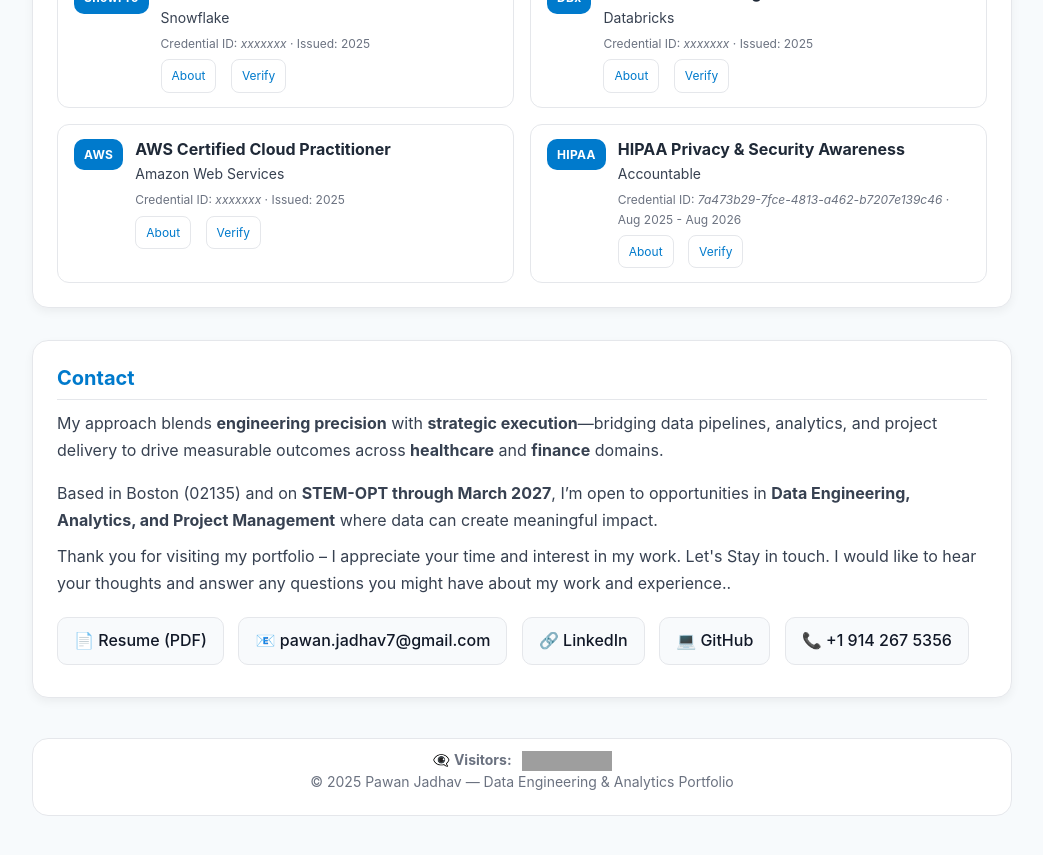
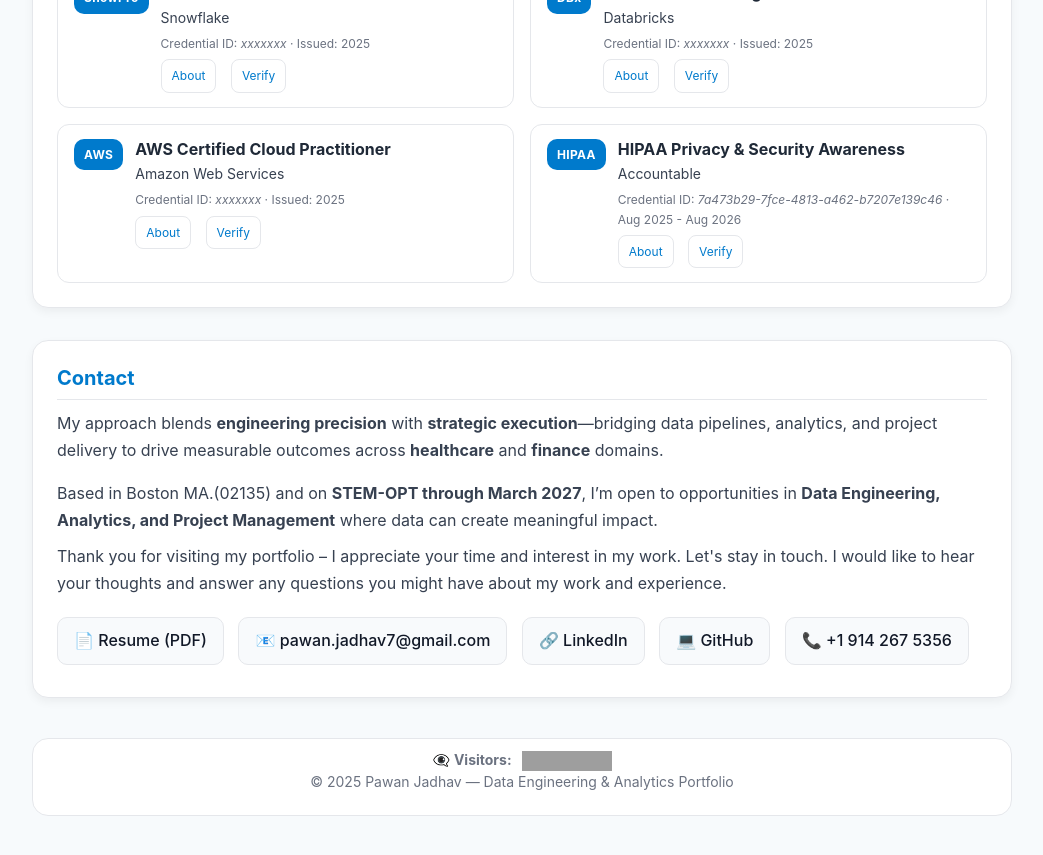
Before and after one commit to PawanJadhav7/PawanJadhav.github.io, a Jekyll site: the page built from index.md, in a window 1280 px wide and 900 px high, scrolled down 2273 px. Shown: the top 855 px of the window, without its empty margins (118-1161 px from the left). Built offline with Jekyll 4.4.1, drawn with Linux system fonts in a browser that asks for light colours; some of the changed text lies outside the part shown; grey boxes are pictures that could not be loaded.

```diff
--- a/index.md
+++ b/index.md
@@ -26,7 +26,7 @@ layout: default
   <h2 style="color:#007ACC;margin-top:0;">Professional Summary</h2>
 
   <p style="font-size:16px;line-height:1.7;color:#374151;margin-bottom:1em;">
-    I am a results-driven <strong>Data Engineering and Analytics professional and Certified Project Management Professional (PMP®)</strong> with deep experience in
+    I am a results-driven <strong>Data Engineering and Analytics professional</strong> and <strong>Certified Project Management Professional (PMP®)</strong> with deep experience in
     <strong>healthcare and financial data ecosystems</strong>. I specialize in designing secure, scalable, and
     cost-optimized <strong>Big Data pipelines</strong> that transform raw data into actionable insights for decision-making,
     compliance, and strategic growth.
@@ -469,13 +469,13 @@ layout: default
   </p>
 
   <p style="font-size:16px;line-height:1.7;color:#374151;">
-    Based in Boston (02135) and on <strong>STEM-OPT through March 2027</strong>, I’m open to opportunities in
+    Based in Boston MA.(02135) and on <strong>STEM-OPT through March 2027</strong>, I’m open to opportunities in
     <strong>Data Engineering, Analytics, and Project Management</strong> where data can create meaningful impact.
   </p>
    <p style="font-size:16px;line-height:1.7;color:#374151;margin-bottom:1em;">
     Thank you for visiting my portfolio – I appreciate your time and interest in my work.
-    Let's Stay in touch.
-    I would like to hear your thoughts and answer any questions you might have about my work and experience..
+    Let's stay in touch.
+    I would like to hear your thoughts and answer any questions you might have about my work and experience.
   </p>
   <p style="margin-top:20px;">
     <a class="btn" href="/assets/Resume.pdf" target="_blank" rel="noopener noreferrer" >📄 Resume (PDF)</a>
```
